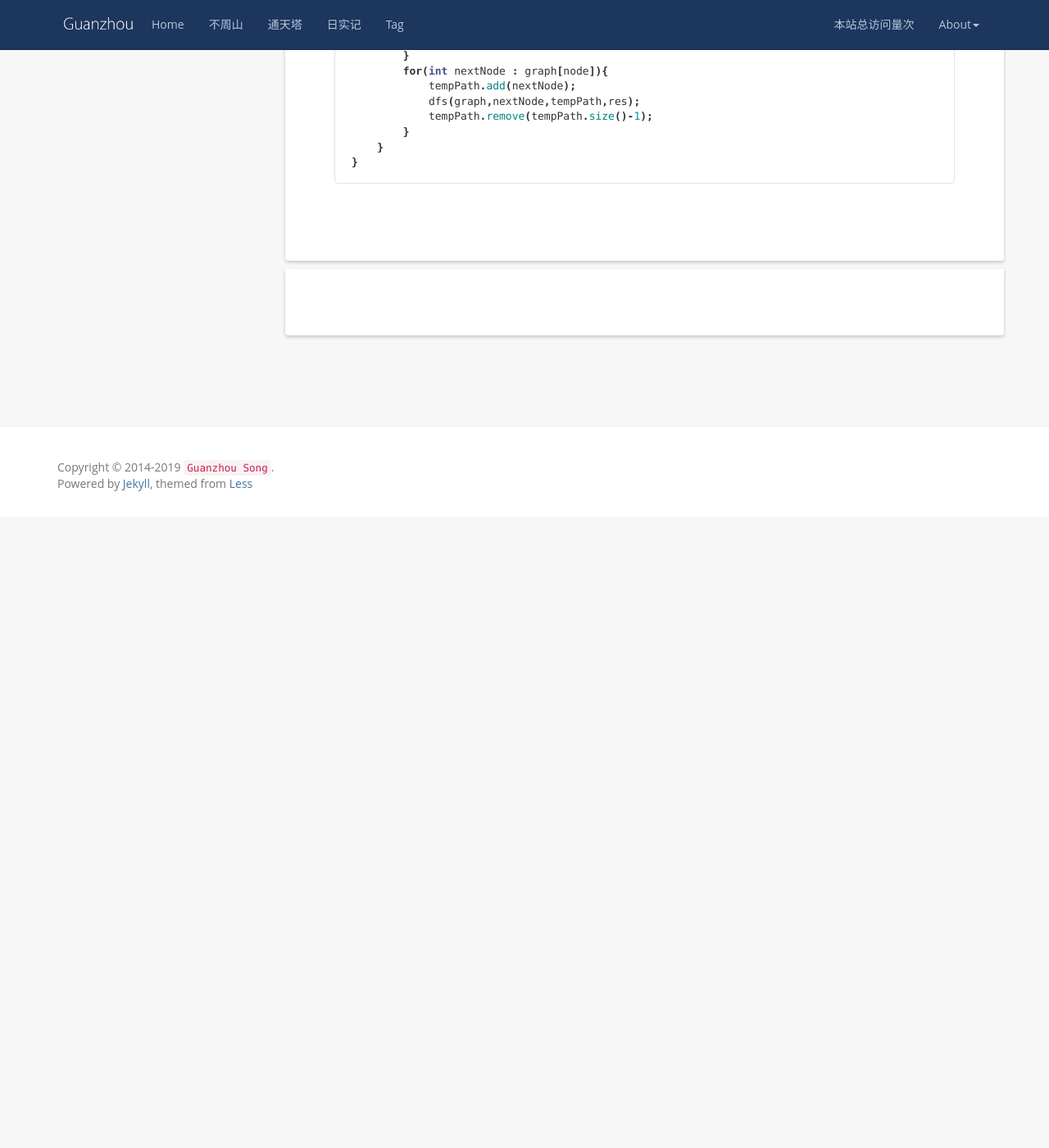
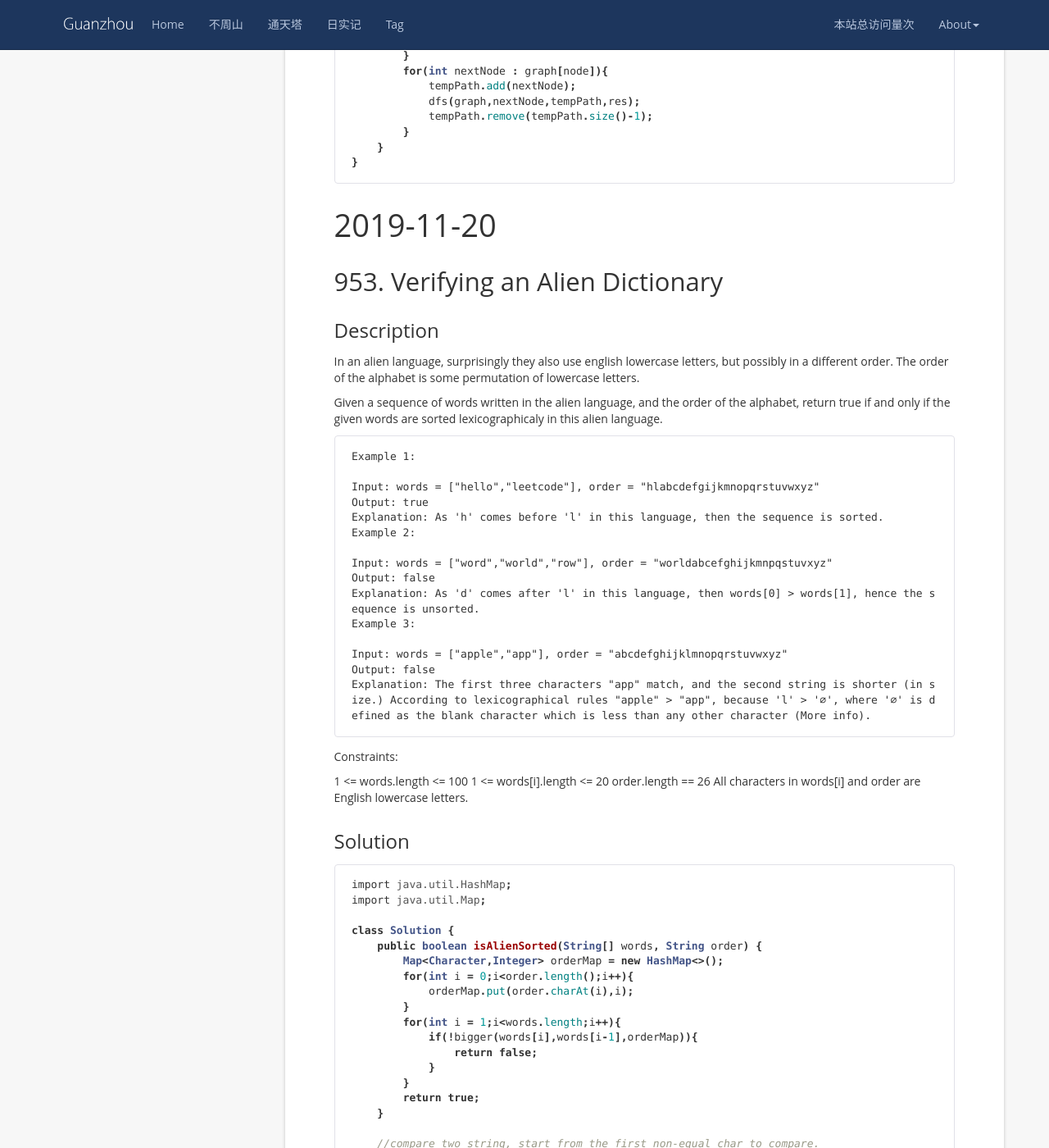
Before and after one commit to wangsimin04/GuanzhouSong.github.io, a Jekyll site: the page built from _posts/2019-11-01-LeetCode.md, in a window 1280 px wide and 1400 px high, scrolled down 48268 px. Shown: the whole window at 82% size. Built offline with Jekyll 4.4.1, drawn with Linux system fonts in a browser that asks for light colours; nearby versions of some CDN libraries; comment, search, counter and statistics services are not loaded; before the commit the page ends 48898 px from its top, so only the background shows below that; some of the changed text lies outside the part shown.

Commit message:
Update 2019-11-01-LeetCode.md

````diff
--- a/_posts/2019-11-01-LeetCode.md
+++ b/_posts/2019-11-01-LeetCode.md
@@ -2356,3 +2356,70 @@ class Solution {
     }
 }
 ```
+
+# 2019-11-20
+## 953. Verifying an Alien Dictionary
+### Description
+In an alien language, surprisingly they also use english lowercase letters, but possibly in a different order. The order of the alphabet is some permutation of lowercase letters.
+
+Given a sequence of words written in the alien language, and the order of the alphabet, return true if and only if the given words are sorted lexicographicaly in this alien language.
+
+
+```
+Example 1:
+
+Input: words = ["hello","leetcode"], order = "hlabcdefgijkmnopqrstuvwxyz"
+Output: true
+Explanation: As 'h' comes before 'l' in this language, then the sequence is sorted.
+Example 2:
+
+Input: words = ["word","world","row"], order = "worldabcefghijkmnpqstuvxyz"
+Output: false
+Explanation: As 'd' comes after 'l' in this language, then words[0] > words[1], hence the sequence is unsorted.
+Example 3:
+
+Input: words = ["apple","app"], order = "abcdefghijklmnopqrstuvwxyz"
+Output: false
+Explanation: The first three characters "app" match, and the second string is shorter (in size.) According to lexicographical rules "apple" > "app", because 'l' > '∅', where '∅' is defined as the blank character which is less than any other character (More info).
+```
+
+Constraints:
+
+1 <= words.length <= 100
+1 <= words[i].length <= 20
+order.length == 26
+All characters in words[i] and order are English lowercase letters.
+
+### Solution
+```java
+import java.util.HashMap;
+import java.util.Map;
+
+class Solution {
+    public boolean isAlienSorted(String[] words, String order) {
+        Map<Character,Integer> orderMap = new HashMap<>();
+        for(int i = 0;i<order.length();i++){
+            orderMap.put(order.charAt(i),i);
+        }
+        for(int i = 1;i<words.length;i++){
+            if(!bigger(words[i],words[i-1],orderMap)){
+                return false;
+            }
+        }
+        return true;
+    }
+
+    //compare two string, start from the first non-equal char to compare.
+    //if all prefix is same, then the longer one is bigger.
+    private boolean bigger(String word1, String word2, Map<Character,Integer> order){
+        int len1 = word1.length();
+        int len2 = word2.length();
+        for(int i=0;i<Math.min(len1,len2);i++){
+            if(word1.charAt(i)!=word2.charAt(i)){
+                return order.get(word1.charAt(i))>order.get(word2.charAt(i));
+            }
+        }
+        return len1 >len2;
+    }
+}
+```
````
